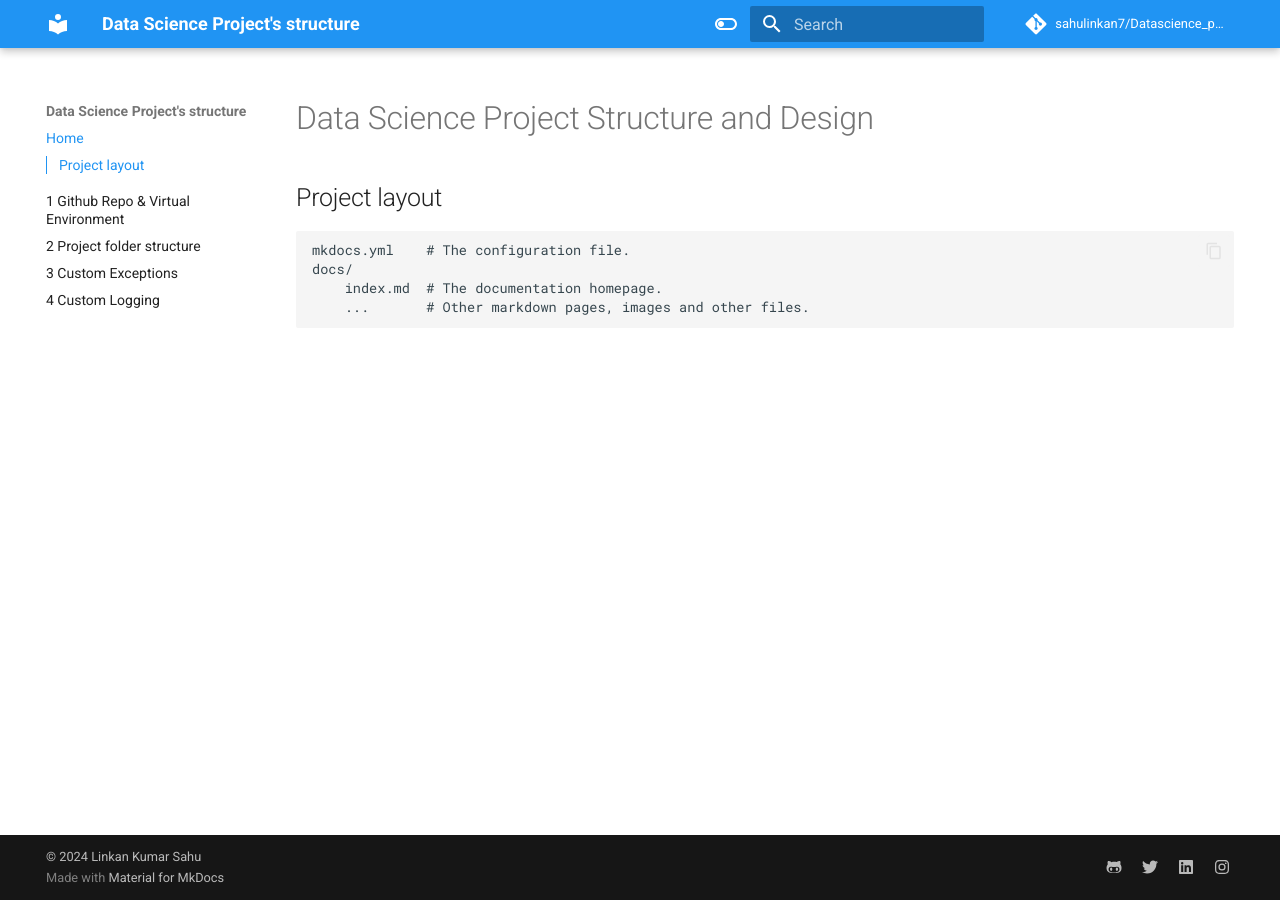
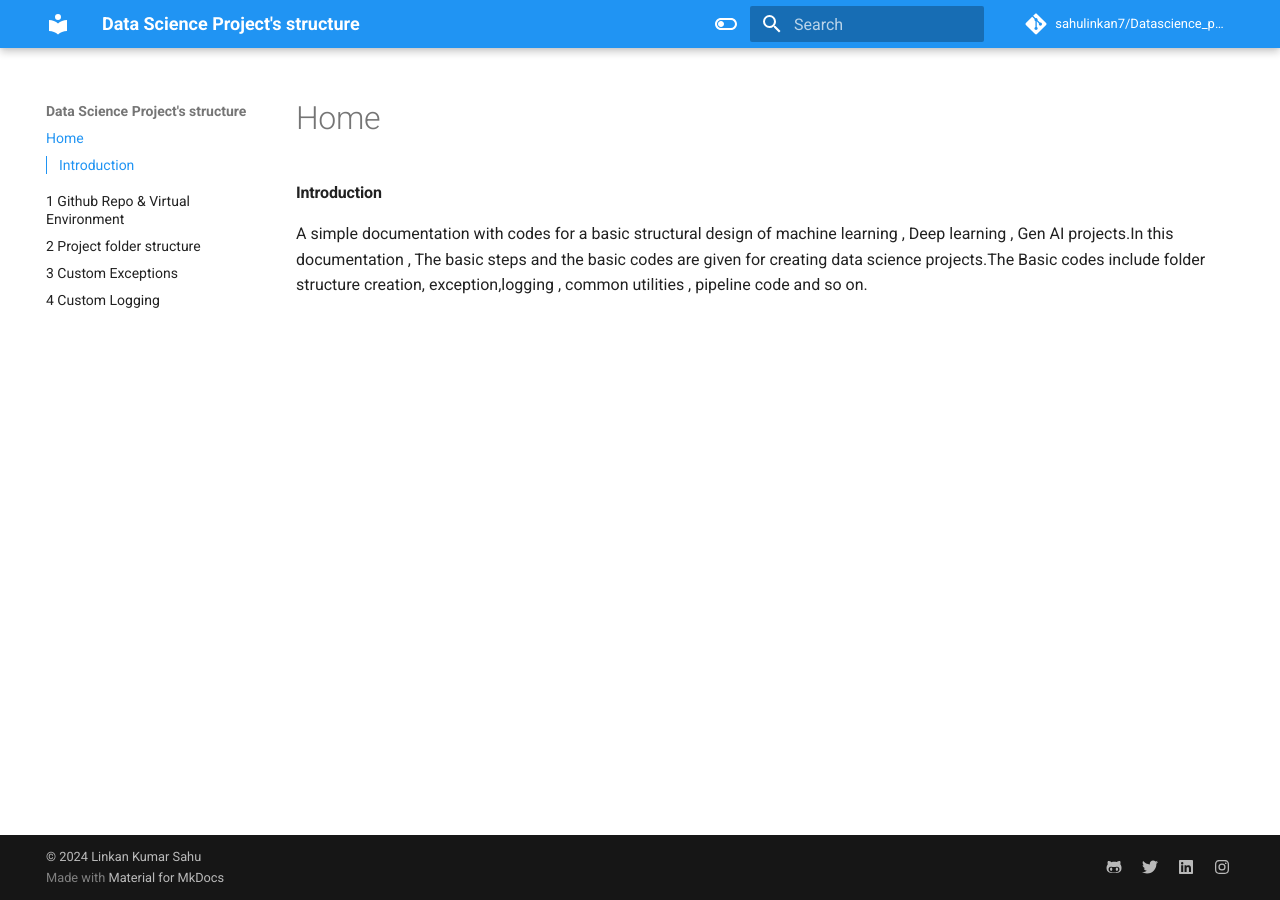
Before and after one commit to Sahulinkan7/Datascience_projects_structures, an MkDocs documentation site: the page built from docs/index.md, in a window 1280 px wide. Built offline with MkDocs 1.6.1 and Material for MkDocs 9.7.7, drawn with Linux system fonts in a browser that asks for light colours; comment, search, counter and statistics services are not loaded.

Commit message:
Home page updated

```diff
--- a/docs/index.md
+++ b/docs/index.md
@@ -1,8 +1,3 @@
-# Data Science Project Structure and Design
+#### Introduction
 
-## Project layout
-
-    mkdocs.yml    # The configuration file.
-    docs/
-        index.md  # The documentation homepage.
-        ...       # Other markdown pages, images and other files.
+A simple documentation with codes for a basic structural design of machine learning , Deep learning , Gen AI projects.In this documentation , The basic steps and the basic codes are given for creating data science projects.The Basic codes include folder structure creation, exception,logging , common utilities , pipeline code and so on.
```
